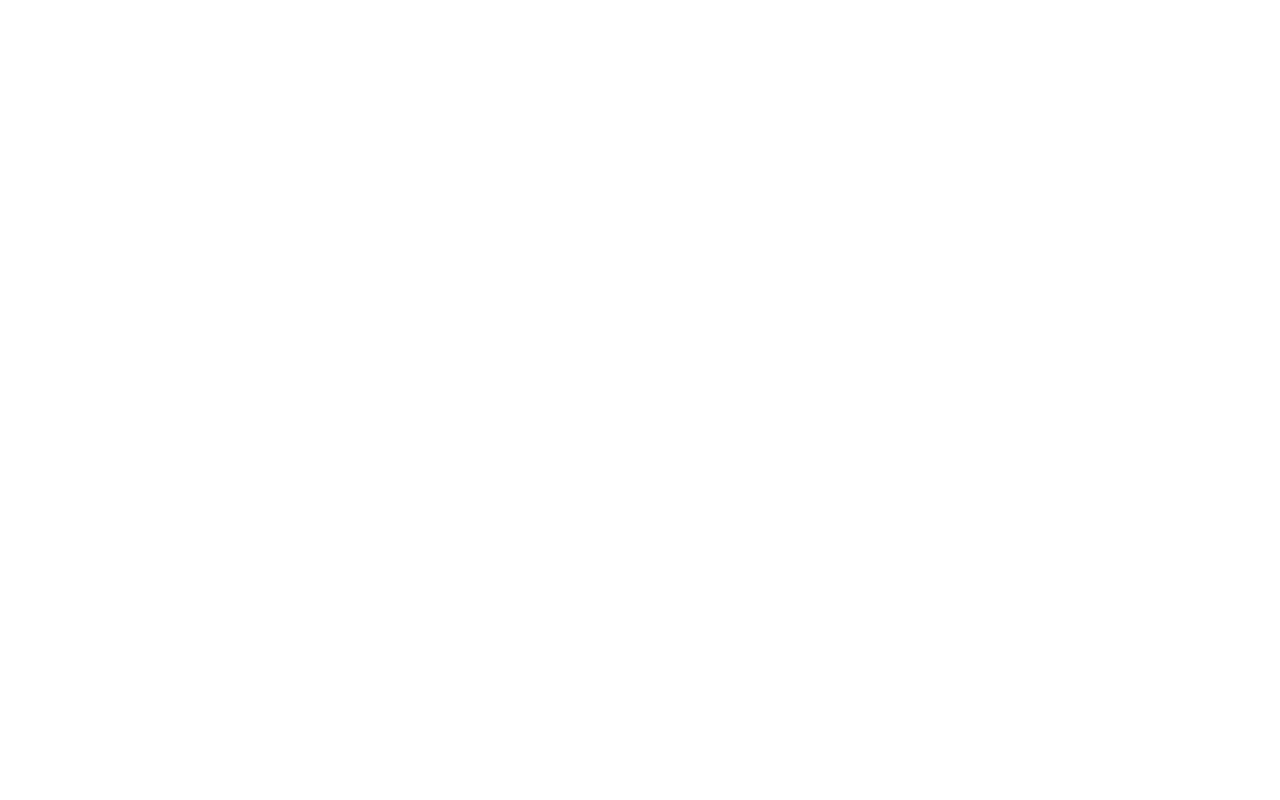
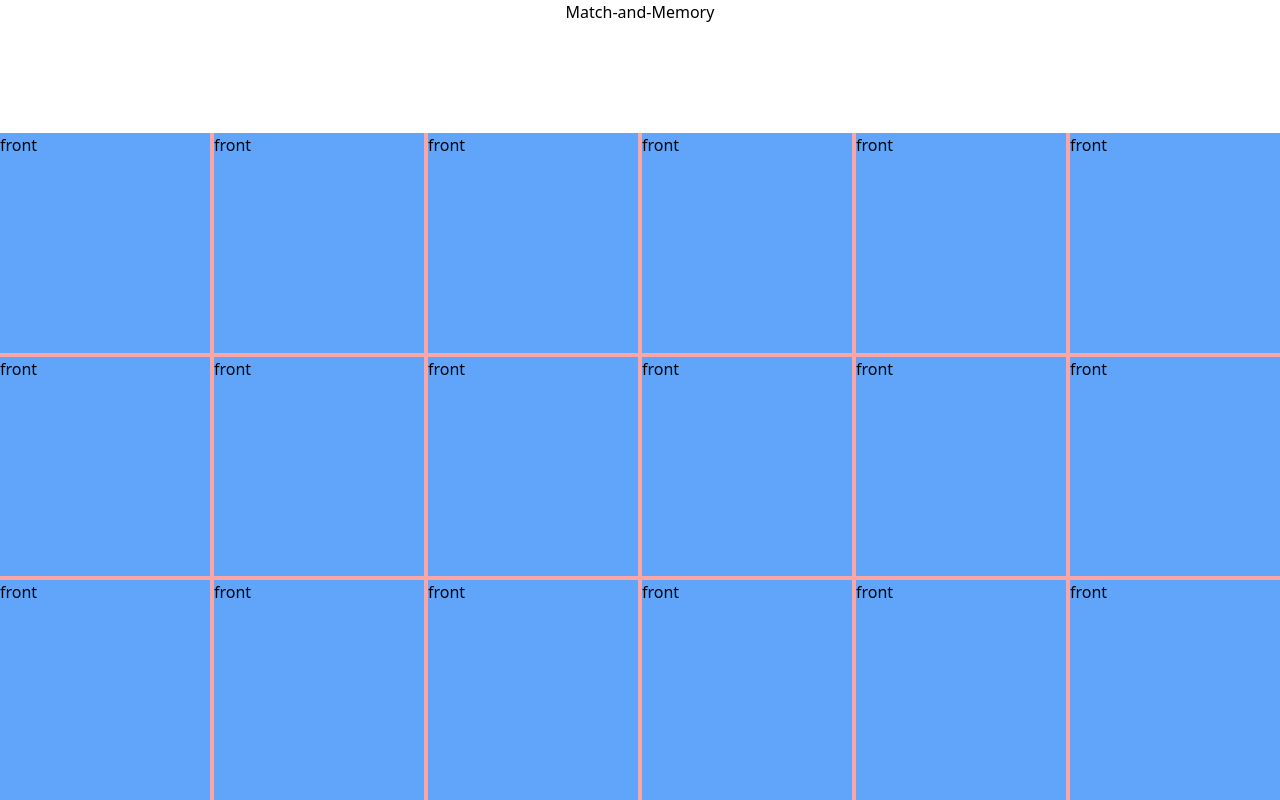
Before and after one commit to devhausleipzigacademy/match-and-memory-game, a website built with Parcel: page src/index.html in a window 1280 px wide. Built offline with nearby package versions, Linux system fonts and the light colour scheme.

Commit message:
Create starting grid and test cards

```diff
--- a/package.json
+++ b/package.json
@@ -1,5 +1,5 @@
 {
-	"name": "camp6-minesweeper",
+	"name": "camp6-match-and-memory",
 	"version": "1.0.0",
 	"description": "",
 	"main": "src/main.js",
--- a/src/index.html
+++ b/src/index.html
@@ -7,7 +7,17 @@
 		<title>Document</title>
 		<link rel="stylesheet" href="style.css" />
 	</head>
-	<body>
+	<body class="h-screen w-screen">
+		<header class="h-1/6">
+			<h1 class="text-center">Match-and-Memory</h1>
+		</header>
+		<main class="h-5/6 w-full">
+			<div
+				id="card-grid"
+				class="h-full w-full bg-red-300 grid grid-cols-6 gap-1"
+			></div>
+		</main>
+
 		<script src="main.ts"></script>
 	</body>
 </html>
--- a/src/main.ts
+++ b/src/main.ts
@@ -0,0 +1,28 @@
+const cardGrid = document.getElementById("card-grid") as HTMLElement;
+
+function addChildren(parent: HTMLElement, children: Array<HTMLElement>): void {
+	for (const child of children) {
+		parent.appendChild(child);
+	}
+}
+
+function placeCards(cards: Array<any>): void {
+	// transform cards data into appropriate elements
+	const cardElements = cards.map((card) => {
+		const element = document.createElement("div");
+		element.innerText = card.frontText;
+		element.classList.add("bg-blue-400");
+		return element;
+	});
+
+	addChildren(cardGrid, cardElements);
+}
+
+const testCards = Array.from({ length: 18 }, () => {
+	return {
+		frontText: "front",
+		backText: "back",
+	};
+});
+
+placeCards(testCards);
```
